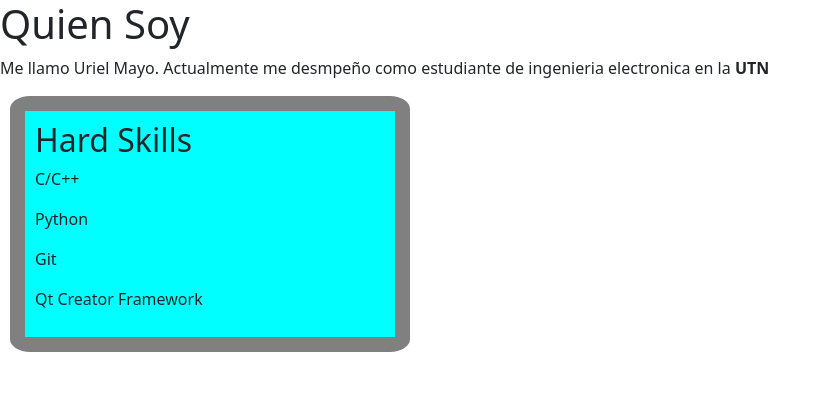
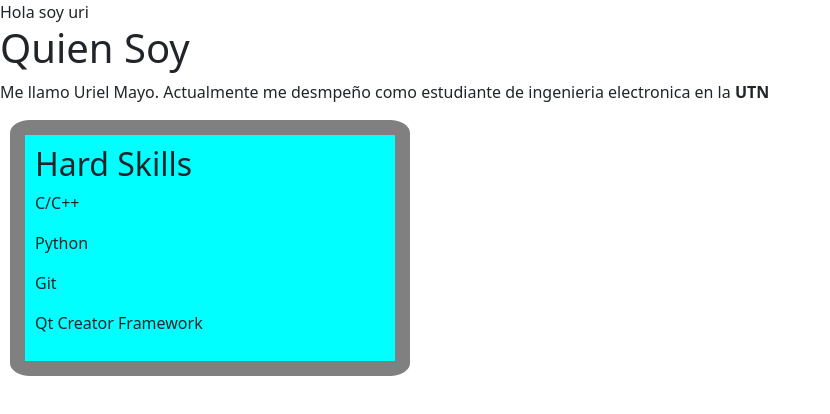
Before and after one commit to urielmayo/urielmayo.github.io, a plain HTML site: page index.html in a window 1280 px wide. Shown: the whole page, without its empty margins (0-830 px from the left). Drawn offline with nearby package versions, Linux system fonts and the light colour scheme.

Commit message:
adding header

```diff
--- a/index.html
+++ b/index.html
@@ -6,6 +6,7 @@
         <link href="https://cdn.jsdelivr.net/npm/bootstrap@5.0.2/dist/css/bootstrap.min.css" rel="stylesheet" integrity="sha384-EVSTQN3/azprG1Anm3QDgpJLIm9Nao0Yz1ztcQTwFspd3yD65VohhpuuCOmLASjC" crossorigin="anonymous">
     </head>
     <body>
+        <header> Hola  soy uri</header>
         <div>
             <h1>Quien Soy</h1>
             <p>Me llamo Uriel Mayo. Actualmente me desmpeño como estudiante de ingenieria electronica en la <strong>UTN</strong></p>
```
